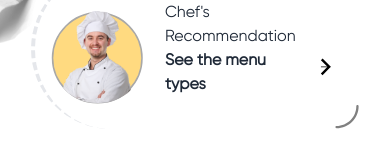
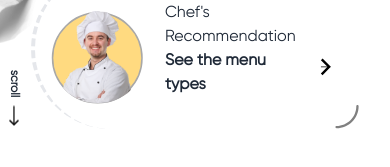
Before and after one commit to thony32/react-wcc-s4, a React (Vite) app: page / in a window 390 px wide. Shown: the part 582-749 px from the top of the page. Built offline with nearby package versions, Linux system fonts and the light colour scheme.

Commit message:
fix resp 1.0

```diff
--- a/src/components/Base.tsx
+++ b/src/components/Base.tsx
@@ -161,13 +161,13 @@ export default function Base() {
       <div className="sm:flex relative grid grid-cols-1 space-y-10 sm:space-y-0 justify-between lg:gap-10 2xl:gap-16 px-[8%] translate-y-10 sm:-translate-y-16">
         <Chef />
         <div className="flex flex-col absolute top-[25%] left-0 sm:relative items-center lg:translate-x-[110%] 2xl:translate-x-[150%] ">
-          <span className="lg:p-0 2xl:p-2 text-xs sm:text-xl text-white font-semibold rotate-90 -translate-y-[100%] ">
+          <span className="lg:p-0 2xl:p-2 text-xs sm:text-xl sm:text-white font-semibold rotate-90 -translate-y-[100%] ">
             scroll
           </span>
           <svg className="h-5 sm:w-7 sm:h-16 animate-bounce infinite" viewBox="0 0 37.5 74.999998">
             <g clipPath="url(#aafcfa17d7)">
               <path
-                fill="#ffffff"
+                className="fill-black sm:fill-white"
                 d="M 37.460938 56.921875 L 18.8125 75.488281 L 0.0351562 56.792969 L 3.851562 52.988281 L 18.8125 67.886719 L 33.640625 53.117188 L 37.460938 56.921875 "
                 fillOpacity="1"
                 fillRule="nonzero"
@@ -175,7 +175,7 @@ export default function Base() {
             </g>
             <g clipPath="url(#1316e9b1b7)">
               <path
-                fill="#ffffff"
+                className="fill-black sm:fill-white"
                 d="M 16.347656 3.660156 L 16.347656 70.894531 C 16.347656 72.21875 17.351562 73.292969 18.597656 73.292969 C 19.839844 73.292969 20.847656 72.21875 20.847656 70.894531 L 20.847656 3.660156 C 20.847656 2.332031 19.839844 1.257812 18.597656 1.257812 C 17.351562 1.257812 16.347656 2.332031 16.347656 3.660156 Z M 16.347656 3.660156 "
                 fillOpacity="1"
                 fillRule="nonzero"
```
